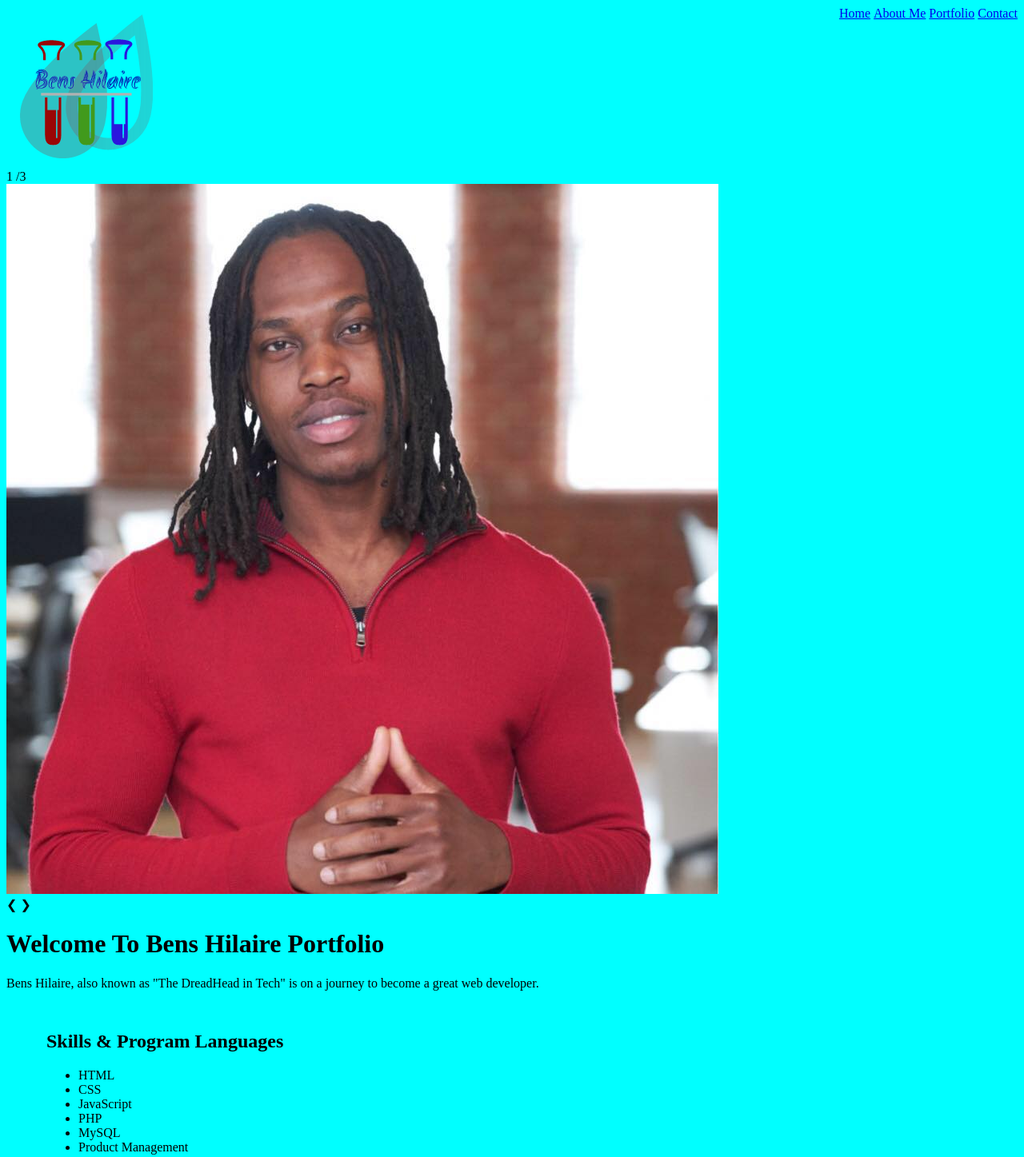
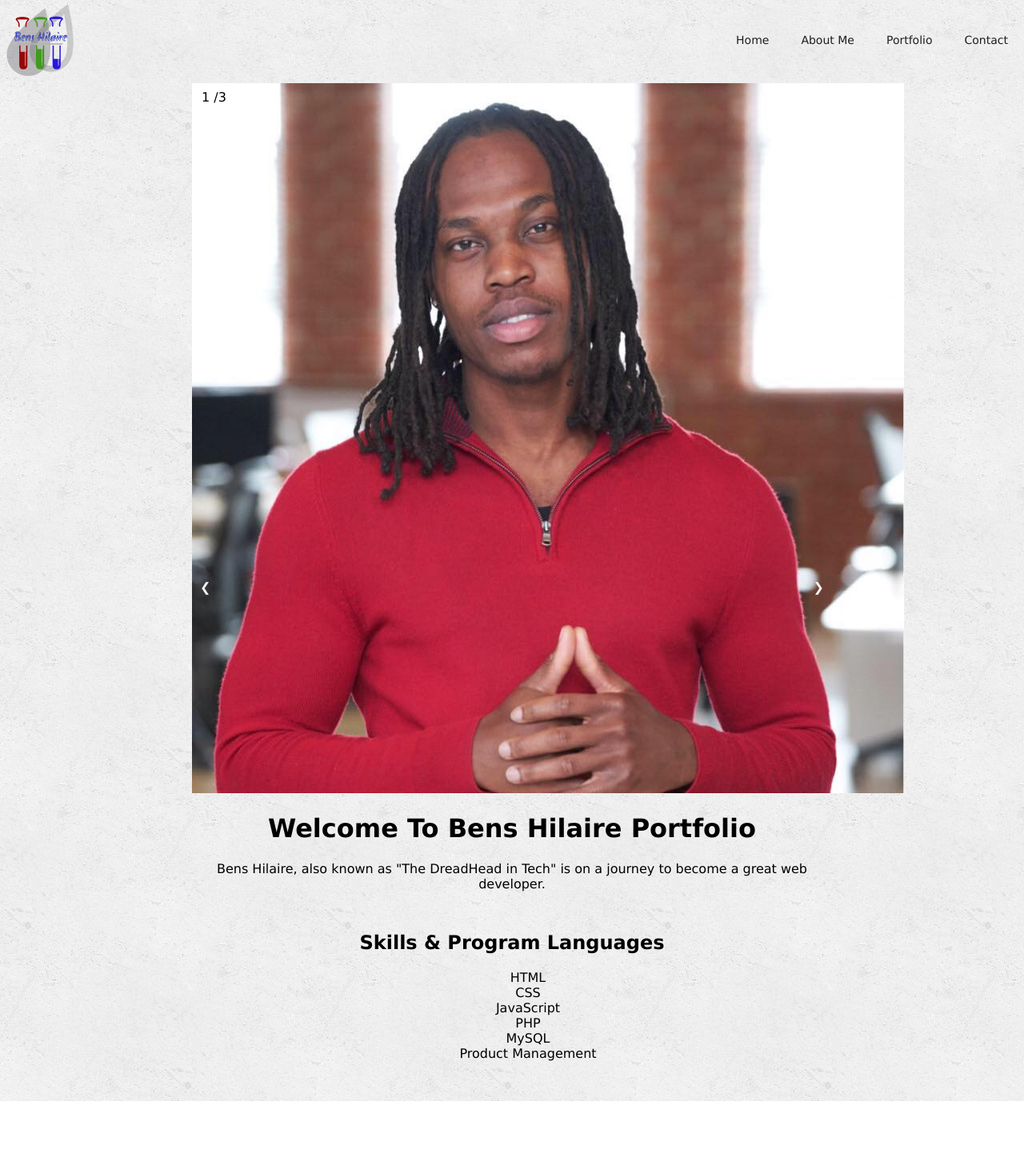
Before and after one commit to NezzHQ/bh, a plain HTML site: page index.html in a window 1280 px wide. Shown: the whole page at 80% size. After the commit the page ends 1377 px from the top, so only its background shows below. Drawn offline with Linux system fonts and the light colour scheme; files whose address does not match are found by name.

```diff
--- a/assets/style.css
+++ b/assets/style.css
@@ -1,7 +1,107 @@
+/* Website Full Body Section Begins */
 body {
-    background-color:aqua;
+    /*background-color:#EDEDED;
+    */
+    background-image:url(img/concrete_seamless.png);
+    margin: 0;
+    padding: 0;
+    font-family: verdana, sans-serif;
+
+}
+/* Website Full Body Section Ends*/
+
+.image-resize{
+    height: 100px;
+    object-fit:cover;
+    object-position: center center;
+
 }
 
+/* Slide Show Section Begins */
+.slideshow-container{
+    width: 800px;
+    position: relative;
+    margin: auto;
+
+}
+
+.slides{
+    display: none;
+
+
+
+}
+
+.number{
+    position:absolute;
+    padding:8px 12px;
+    color:black;
+}
+
+/*
+.text{
+    text-align: center;
+    font-size: 15px;
+    position:absolute;
+    width: 100%;
+    padding: 8px 16px;
+    bottom: 20px;
+    font-weight: bold;
+    color: black;
+
+}
+*/
+
+.prev, .next{
+    position:absolute;
+    top: 50%;
+    color: #f2f2f2;
+    font-weight:bold;
+    padding: 10px; 10px;
+    font size: 18px;
+    border-radius: 0 3px 3px 0;
+    cursor: pointer;
+}
+
+.next{
+    border-radius: 3px 0 0 3px;
+    right: 0;
+}
+
+.prev:hover, .next:hover{
+    background: rgb(0,0,0,0.8);
+}
+/*Slide Show Section Ends */
+
+
+/* No longer need these codes.
+.dots{
+    width: 10px;
+    height: 10px;
+    display: inline-block;
+    background: gray;
+    padding: 5px;
+    border-radius: 50%;
+    margin:auto;
+    cursor: pointer;
+}
+
+.fade{
+    animation-name: fade;
+    animation-duration:0.5s;
+}
+
+@keyframes fade{
+    from{opacity: 0.4}
+    to{opacity: 1}
+}
+
+.active ,.dots:hover{
+    background: #333;
+}
+*/
+
+/* Header Menu Begins*/
 header{
     position: relative;
 }
@@ -10,6 +110,9 @@
     position:absolute;
     top:0;
     right:0;
+    /*width: 100%;
+    height: 100px;*/
+
 }
 
 #nobullets{
@@ -20,23 +123,121 @@
 }
 
 #nobullets li{
-    display: inline;
+    display: inline-block;
+    float: left;
+    line-height: 100px;
 
+
+}
+
+#nobullets a{
+    text-decoration: none;
+    font-size: 14px;
+    font-family: verdana, sans-serif;
+    color: #1e1e1e;
+    padding: 0 20px;
+    display: block;
+}
+
+#nobullets a:hover{
+     color: red;
+}
+/* Header Menu Ends*/
+
+
+/*Website Middle Begins*/
+h1{
+    color:black;
+}
+
+.nobull{
+    list-style-type: none;
+
+}
+
+.keys h2{
+    text-decoration: none
+    text-align: center;
+
+}
+#skills{
+    background-color: white
+    border: 1px solid powderblue;
+    margin: 50px;
+    text-align:center;
+}
+/*Website Middle Begins*/
+
+.firstTitle{
+    text-align:center;
+    color: black;
+}
+
+.gohead{
+    text-align:center
+}
+/*Second Version Contact Form Begins*/
+
+.contact-title{
+    margin-top: 1px;
+    color: #03172B;
+    text-transform: uppercase;
+    transition: all 4s ease-in-out;
+}
+
+.contact-title h1{
+    font-size: 32px;
+    line-height: 10px
+}
+
+.contact-title{
+    font-size: 16px;
+}
+
+
+form{
+    margin-top: 50px;
+    transition: all 4s ease-in-out;
+}
+
+.form-control{
+    width: 600px;
+    background: black;
+    border: none;
+    outline: none;
+    border-bottom: 10px solid #EDEDED;
+    color: #fff;
+    font-size:18px;
+    margin-bottom: 16px;
+
+}
+
+input{
+    height: 45px;
+
+}
+
+form .submit{
+    background-color: transparent;
+    background: #black;
+    color: #black;
+    font-size: 20px;
+    font-weight: bold;
+    letter-spacing: 2px;
+    height: 50px;
+    margin-top: 20px;
+
+}
+
+form .submit:hover{
+    background-color: black;
+    cursor: pointer;
 }
 
 
 
-h1{
-    color:black;
+.contact-title{
+    text-align: center;
 }
 
-#gohead{
-    border: 1px solid powderblue;
-  margin: 50px
-}
-
-#skills{
-    background-color: white
-     border: 1px solid powderblue;
-  margin: 50px
-}
+/*Second Version Contact Form Ends*/
```
Also changed, not shown: assets/img/bens_logo.png (added), assets/img/concrete_seamless.png (added), assets/img/country-quilt-dark.png (added), assets/img/fromthemud.jpg (added), assets/img/fromthemud.png (added), assets/img/red_bens.jpg (added), assets/img/reve_bens.jpg (added), assets/img/startupEmbassy.jpg (added).
